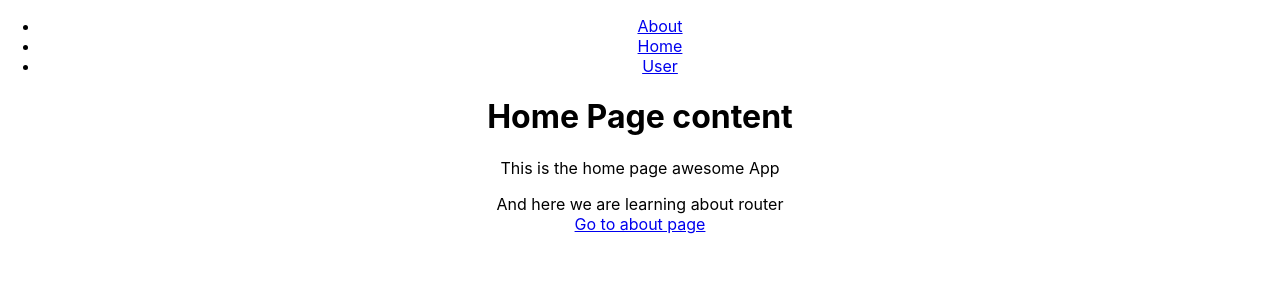
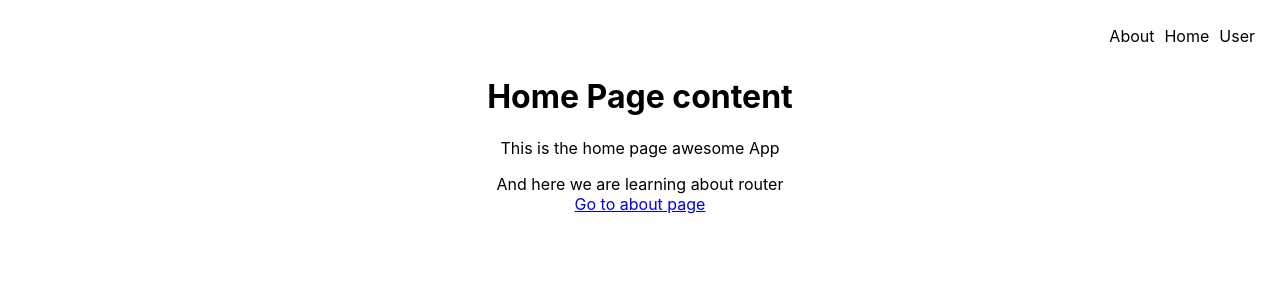
Before and after one commit to pushkar201851095/ReactRouter, a React (Create React App) app: page / in a window 1280 px wide. Shown: the top 300 px of the page. Built offline with nearby package versions, Linux system fonts and the light colour scheme.

Commit message:
Added css in navbar

```diff
--- a/src/App.css
+++ b/src/App.css
@@ -7,6 +7,23 @@
   pointer-events: none;
 }
 
+.navbar {
+  text-align: right;
+  padding-right: 20px;
+}
+.nav-bar-link{
+  color: black;
+  text-decoration: none;
+
+}
+.nav-bar-link:hover{
+  color: green;
+}
+
+.navbar li{
+  display: inline-block;
+  padding: 10px 5px;
+}
 @media (prefers-reduced-motion: no-preference) {
   .App-logo {
     animation: App-logo-spin infinite 20s linear;
--- a/src/App.js
+++ b/src/App.js
@@ -3,7 +3,7 @@ import { BrowserRouter, Navigate, Route, Routes } from "react-router-dom";
 import About from "./components/About";
 import Home from "./components/Home";
 import NavBar from "./components/NavBar";
-import Page404 from "./components/Page404";
+// import Page404 from "./components/Page404";
 import User from "./components/User";
 
 function App() {
--- a/src/components/NavBar.js
+++ b/src/components/NavBar.js
@@ -1,13 +1,13 @@
-import { Link } from "react-router-dom";
+import {  NavLink } from "react-router-dom";
 // function NavBar()
 
 const NavBar = () => {
   return (
     <div>
-      <ul>
-        <li><Link to="/about">About</Link></li>
-        <li><Link to="/">Home</Link></li>
-        <li><Link to="/user">User</Link></li>
+      <ul className="navbar">
+        <li><NavLink className="nav-bar-link" to="/about">About</NavLink></li>
+        <li><NavLink className="nav-bar-link" to="/">Home</NavLink></li>
+        <li><NavLink className="nav-bar-link" to="/user">User</NavLink></li>
 
       </ul>
     </div>
```
